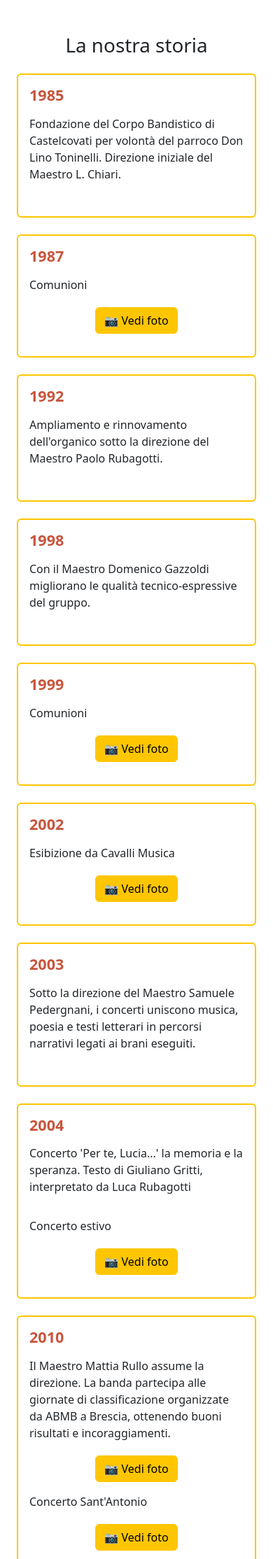
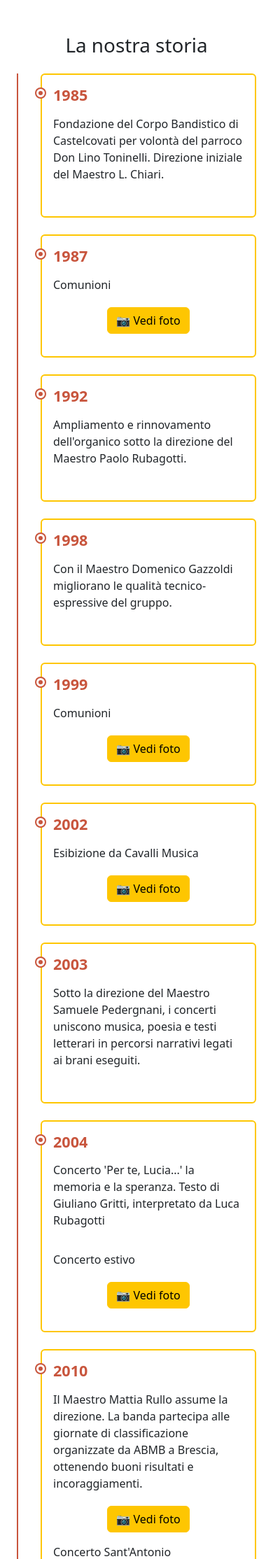
Before and after one commit to MatteoCancelli/WebSiteCBC, a Node server app: page /storia in a window 390 px wide. Shown: the part 56-2284 px from the top of the page at 70% size. Run offline with Node 20, Linux system fonts and the light colour scheme; some libraries are stand-ins or nearby versions.

Commit message:
add grafica timeline

```diff
--- a/public/css/style-banda.css
+++ b/public/css/style-banda.css
@@ -137,3 +137,34 @@
     padding: 1rem;
   }
 }
+
+/* Linea verticale centrale */
+.timeline {
+  border-left: 3px solid #C8553D;
+  padding-left: 2rem;
+}
+
+/* Punto sulla linea */
+.timeline-dot {
+  width: 16px;
+  height: 16px;
+  background-color: #C8553D;
+  border-radius: 50%;
+  position: absolute;
+  left: -10px;
+  top: 20px;
+  border: 3px solid white;
+  box-shadow: 0 0 0 2px #C8553D;
+}
+
+/* Mobile: linea più sottile */
+@media (max-width: 576px) {
+  .timeline {
+    border-left-width: 2px;
+  }
+  .timeline-dot {
+    width: 12px;
+    height: 12px;
+    left: -8px;
+  }
+}
--- a/views/banda/storia.ejs
+++ b/views/banda/storia.ejs
@@ -3,7 +3,7 @@
 <div class="container my-5">
   <h1 class="mb-4 text-center">La nostra storia</h1>
 
-  <div class="timeline">
+  <div class="timeline position-relative">
     <%
       let eventiPerAnno = {};
       storia.forEach(function(item) {
@@ -15,7 +15,8 @@
     %>
 
     <% Object.keys(eventiPerAnno).forEach(function(anno) { %>
-      <div class="mb-4 p-3 border-custom rounded">
+      <div class="timeline-item mb-4 p-3 border-custom rounded position-relative">
+        <div class="timeline-dot"></div>
         <h4 class="fw-bold text-primary mb-3"><%= anno %></h4>
         <% eventiPerAnno[anno].forEach(function(ev) { %>
           <div class="row mb-3 align-items-center">
@@ -46,6 +47,7 @@
   </div>
 </div>
 
+
 <!-- Modal per lightbox -->
 <div class="modal fade" id="imageModal" tabindex="-1" aria-hidden="true">
   <div class="modal-dialog modal-dialog-centered modal-lg">
```
